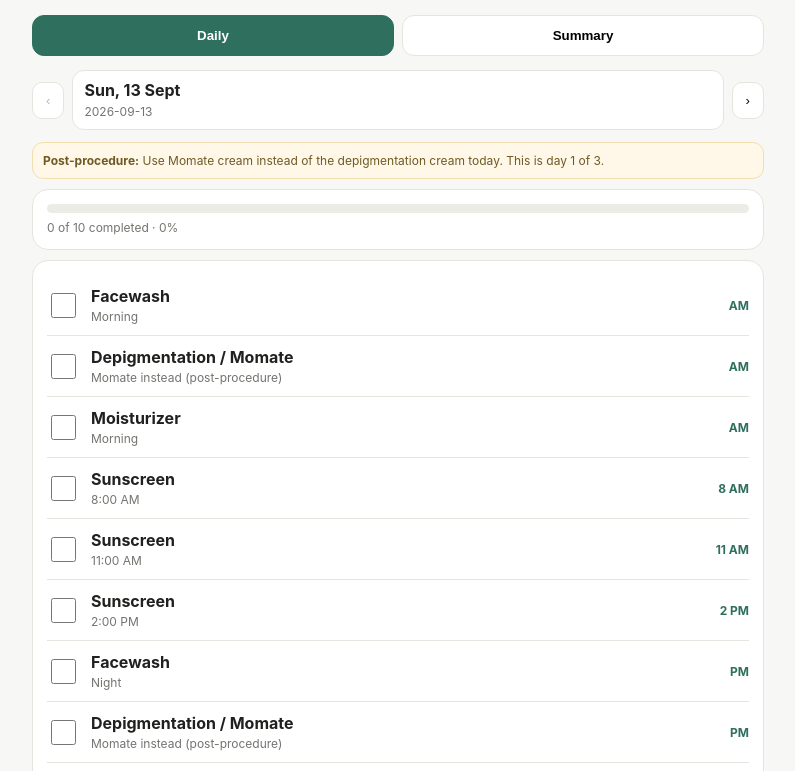
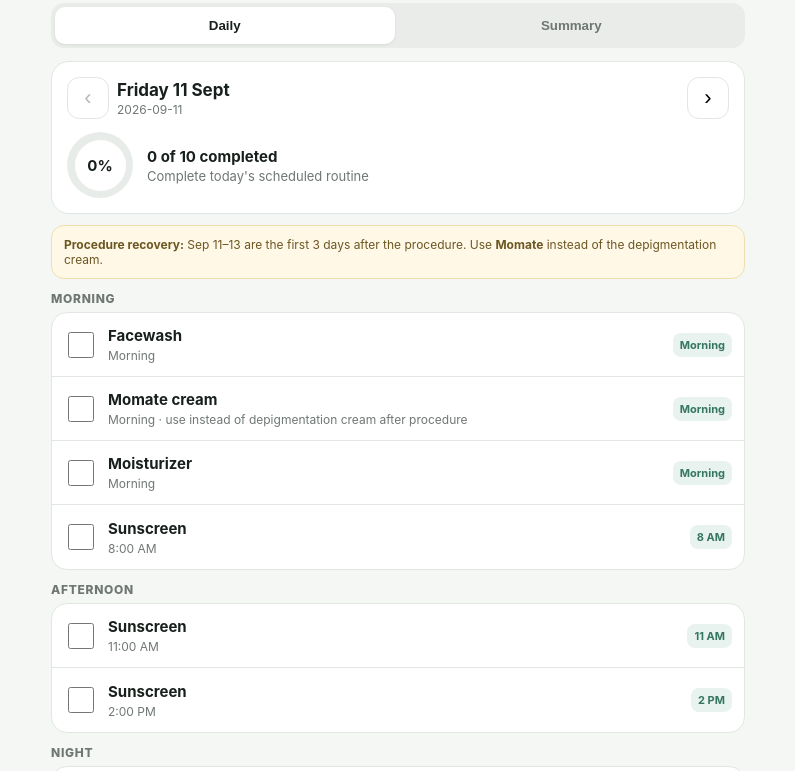
Before and after one commit to sandeepkumarmyla-debug/Skincare-tracker, a plain HTML site: page index.html in a window 1280 px wide. Shown: the part 77-848 px from the top of the page, without its empty margins (242-1037 px from the left). Drawn offline with Linux system fonts and the light colour scheme.

Commit message:
Add files via upload

```diff
--- a/index.html
+++ b/index.html
@@ -3,164 +3,124 @@
 <head>
 <meta charset="utf-8">
 <meta name="viewport" content="width=device-width,initial-scale=1,viewport-fit=cover">
-<meta name="theme-color" content="#f7f7f5">
-<title>Skincare & Medication Tracker — Sep 2026</title>
+<meta name="theme-color" content="#f5f7f5">
+<title>Skin Tracker · September 2026</title>
 <style>
-:root{--bg:#f7f7f5;--card:#fff;--text:#20211f;--muted:#73746f;--line:#e5e5df;--accent:#2f6f5e;--accent2:#e9f3ef;--danger:#a34d45}
-*{box-sizing:border-box}body{margin:0;background:var(--bg);color:var(--text);font-family:-apple-system,BlinkMacSystemFont,"Segoe UI",sans-serif}
-.wrap{max-width:760px;margin:auto;padding:18px 14px 40px}
-h1{font-size:25px;margin:5px 0 4px}.sub{color:var(--muted);font-size:14px;margin-bottom:18px}
-.tabs{display:flex;gap:8px;margin-bottom:14px}.tab{flex:1;border:1px solid var(--line);background:var(--card);border-radius:12px;padding:12px;font-weight:700}
-.tab.active{background:var(--accent);color:white;border-color:var(--accent)}
-.panel{display:none}.panel.active{display:block}
-.daynav{display:flex;gap:8px;align-items:center;margin-bottom:12px}.daynav button{border:1px solid var(--line);background:#fff;border-radius:10px;padding:10px 13px}.datebox{flex:1;background:#fff;border:1px solid var(--line);border-radius:12px;padding:9px 11px}
-.datebox strong{display:block}.datebox span{font-size:12px;color:var(--muted)}
-.card{background:var(--card);border:1px solid var(--line);border-radius:16px;margin:10px 0;padding:14px}
-.row{display:flex;align-items:center;gap:12px;padding:11px 0;border-bottom:1px solid var(--line)}.row:last-child{border-bottom:0}
-.check{width:25px;height:25px;accent-color:var(--accent);flex:none}.info{flex:1;min-width:0}.name{font-weight:700}.detail{font-size:12px;color:var(--muted);margin-top:3px}.time{font-size:12px;color:var(--accent);font-weight:700}
-.skip{opacity:.5}.note{font-size:12px;background:#fff8e8;border:1px solid #f0dfb0;padding:10px;border-radius:11px;color:#6f5a24;margin-top:8px}
-.progress{height:9px;background:#ecece7;border-radius:99px;overflow:hidden}.bar{height:100%;background:var(--accent);width:0}
-.statgrid{display:grid;grid-template-columns:repeat(2,1fr);gap:10px}.stat{background:#fff;border:1px solid var(--line);border-radius:14px;padding:14px}.stat b{font-size:24px}.stat span{display:block;color:var(--muted);font-size:12px;margin-top:3px}
-table{width:100%;border-collapse:collapse;font-size:12px;background:#fff;border-radius:14px;overflow:hidden}th,td{padding:9px 6px;border-bottom:1px solid var(--line);text-align:center}th:first-child,td:first-child{text-align:left;font-weight:600}th{color:var(--muted);font-weight:600}
-.ok{color:var(--accent);font-weight:800}.partial{color:#9b7420;font-weight:800}.zero{color:#b14e45;font-weight:800}
-.reset{margin-top:15px;border:1px solid #ddd;background:#fff;border-radius:10px;padding:10px;color:var(--danger)}
-@media(max-width:430px){.wrap{padding:14px 10px 35px}h1{font-size:22px}.row{gap:9px}.time{font-size:11px}}
+:root{--bg:#f5f7f5;--card:#fff;--text:#18201c;--muted:#6f7772;--line:#e2e7e3;--accent:#357663;--accentbg:#e8f2ee;--warn:#8a681f;--warnbg:#fff8e7}
+*{box-sizing:border-box}body{margin:0;background:var(--bg);color:var(--text);font-family:-apple-system,BlinkMacSystemFont,"SF Pro Text","Segoe UI",sans-serif}
+.app{max-width:720px;margin:auto;padding:16px 13px 32px}.top{display:flex;justify-content:space-between;align-items:flex-start;gap:10px;margin-bottom:15px}
+h1{font-size:25px;letter-spacing:-.4px;margin:0 0 3px}.subtitle{font-size:13px;color:var(--muted)}
+.today{border:0;background:var(--accent);color:white;border-radius:12px;padding:10px 12px;font-weight:700}
+.tabs{display:grid;grid-template-columns:1fr 1fr;gap:7px;background:#e9ece9;padding:4px;border-radius:13px;margin-bottom:13px}
+.tab{border:0;background:transparent;border-radius:10px;padding:11px;font-weight:700;color:var(--muted)}.tab.active{background:white;color:var(--text);box-shadow:0 1px 3px #00000012}
+.hero{background:var(--card);border:1px solid var(--line);border-radius:18px;padding:15px;margin-bottom:11px}
+.dateRow{display:flex;align-items:center;gap:8px}.arrow{width:42px;height:42px;border:1px solid var(--line);background:white;border-radius:12px;font-size:22px}.date{flex:1}.date b{font-size:17px}.date span{display:block;font-size:12px;color:var(--muted);margin-top:2px}
+.ringRow{display:flex;align-items:center;gap:14px;margin-top:13px}.ring{width:66px;height:66px;border-radius:50%;display:grid;place-items:center;background:conic-gradient(var(--accent) var(--pct),#e8ece9 0)}.ring:before{content:"";width:51px;height:51px;border-radius:50%;background:white;grid-area:1/1}.ring strong{grid-area:1/1;z-index:1;font-size:15px}.ringText{font-size:13px;color:var(--muted)}.ringText b{display:block;color:var(--text);font-size:15px;margin-bottom:2px}
+.note{background:var(--warnbg);border:1px solid #f0dfae;border-radius:13px;padding:11px 12px;font-size:12px;color:#6c5722;margin-bottom:11px}
+.section{margin:12px 0 6px;font-size:12px;color:var(--muted);font-weight:800;text-transform:uppercase;letter-spacing:.7px}
+.card{background:var(--card);border:1px solid var(--line);border-radius:16px;overflow:hidden}
+.task{display:flex;align-items:center;gap:11px;padding:13px 12px;border-bottom:1px solid var(--line);min-height:64px}.task:last-child{border-bottom:0}
+.task input{width:26px;height:26px;accent-color:var(--accent);flex:none}.info{flex:1;min-width:0}.name{font-weight:750;font-size:15px}.detail{font-size:12px;color:var(--muted);margin-top:3px}.pill{font-size:11px;font-weight:750;color:var(--accent);background:var(--accentbg);padding:5px 7px;border-radius:8px;white-space:nowrap}
+.calendar{display:grid;grid-template-columns:repeat(7,1fr);gap:5px}.dow{text-align:center;font-size:10px;color:var(--muted);font-weight:700;padding-bottom:3px}.calday{min-height:57px;border:1px solid var(--line);background:white;border-radius:10px;padding:6px;text-align:left}.calday.muted{opacity:.4}.calday.sel{outline:2px solid var(--accent)}.calnum{font-size:12px;font-weight:800}.mini{height:4px;background:#e6ebe7;border-radius:99px;margin-top:10px;overflow:hidden}.mini i{display:block;height:100%;background:var(--accent);width:0}
+.stats{display:grid;grid-template-columns:repeat(2,1fr);gap:9px}.stat{background:white;border:1px solid var(--line);border-radius:14px;padding:13px}.stat b{font-size:24px}.stat span{display:block;color:var(--muted);font-size:11px;margin-top:2px}
+.medbar{margin:9px 0 12px}.medline{display:flex;justify-content:space-between;font-size:12px;margin-bottom:5px}.medline span{color:var(--muted)}.bar{height:7px;background:#e7ebe8;border-radius:99px;overflow:hidden}.bar i{display:block;height:100%;background:var(--accent);width:0}
+.small{font-size:11px;color:var(--muted);line-height:1.45}.reset{margin-top:15px;border:1px solid #e1c9c7;background:white;color:#9a514a;border-radius:11px;padding:10px 12px}
+@media(max-width:360px){h1{font-size:22px}.task{padding:12px 9px}.pill{font-size:10px}.app{padding-left:9px;padding-right:9px}}
 </style>
 </head>
 <body>
-<div class="wrap">
-<h1>Skincare & Medication Tracker</h1>
-<div class="sub">September 2026 · Starts Sep 13 · Tap each item when completed</div>
+<div class="app">
+<header class="top"><div><h1>Skin Tracker</h1><div class="subtitle">September 2026 · personal daily checklist</div></div><button class="today" id="todayBtn">Today</button></header>
 
-<div class="tabs">
-<button class="tab active" data-tab="daily">Daily</button>
-<button class="tab" data-tab="summary">Summary</button>
-</div>
+<div class="tabs"><button class="tab active" data-view="daily">Daily</button><button class="tab" data-view="summary">Summary</button></div>
 
-<section id="daily" class="panel active">
-<div class="daynav">
-<button id="prev">‹</button>
-<div class="datebox"><strong id="dateTitle"></strong><span id="dateSub"></span></div>
-<button id="next">›</button>
-</div>
-<div id="procedureNote"></div>
-<div class="card"><div class="progress"><div class="bar" id="bar"></div></div><div id="progressText" style="font-size:12px;color:#73746f;margin-top:7px"></div></div>
-<div class="card" id="tasks"></div>
+<main id="daily">
+<section class="hero">
+<div class="dateRow"><button class="arrow" id="prev">‹</button><div class="date"><b id="dateTitle"></b><span id="dateSub"></span></div><button class="arrow" id="next">›</button></div>
+<div class="ringRow"><div class="ring" id="ring"><strong id="pct">0%</strong></div><div class="ringText"><b id="doneText">0 of 0 completed</b><span>Complete today's scheduled routine</span></div></div>
 </section>
+<div id="note"></div>
+<div id="morning"></div><div id="afternoon"></div><div id="night"></div><div id="other"></div>
+</main>
 
-<section id="summary" class="panel">
-<div class="statgrid" id="stats"></div>
-<div class="card" style="margin-top:12px">
-<strong>September completion</strong>
-<div style="overflow:auto;margin-top:10px"><table><thead><tr><th>Date</th><th>FW</th><th>Depig.</th><th>Moist.</th><th>Sun</th><th>Scalp</th><th>Shamp.</th><th>Tab</th></tr></thead><tbody id="summaryBody"></tbody></table></div>
-</div>
+<main id="summary" style="display:none">
+<div class="stats" id="stats"></div>
+<div class="section">September calendar</div>
+<div class="card" style="padding:10px"><div class="calendar" id="calendar"></div></div>
+<div class="section">Medication / product completion</div>
+<div class="card" style="padding:13px" id="meds"></div>
+<div class="section">Daily detail</div>
+<div class="card" style="padding:10px;overflow:auto"><table style="width:100%;border-collapse:collapse;font-size:11px"><thead><tr><th style="text-align:left;padding:6px">Date</th><th>FW</th><th>Depig.</th><th>Moist.</th><th>Sun</th><th>Scalp</th><th>Shamp.</th><th>Tab</th></tr></thead><tbody id="detail"></tbody></table></div>
 <button class="reset" id="reset">Reset all tracker data</button>
-</section>
+<p class="small">Data is stored locally in this browser/device. It is not synced between devices.</p>
+</main>
 </div>
 
 <script>
-const start = new Date(Date.UTC(2026,8,13));
-const end = new Date(Date.UTC(2026,8,30));
-const KEY='skinTrackerSep2026_v1';
-let state=JSON.parse(localStorage.getItem(KEY)||'{}');
-let current=new Date(start);
-
-const tasks=[
-{id:'fw_am',name:'Facewash',detail:'Morning',time:'AM'},
-{id:'dep_am',name:'Depigmentation / Momate',detail:'Morning',time:'AM'},
-{id:'moist_am',name:'Moisturizer',detail:'Morning',time:'AM'},
-{id:'sun_8',name:'Sunscreen',detail:'8:00 AM',time:'8 AM'},
-{id:'sun_11',name:'Sunscreen',detail:'11:00 AM',time:'11 AM'},
-{id:'sun_2',name:'Sunscreen',detail:'2:00 PM',time:'2 PM'},
-{id:'scalp',name:'Scalp lotion',detail:'Alternate nights',time:'Night'},
-{id:'shamp',name:'Shampoo',detail:'Morning after scalp lotion',time:'AM'},
-{id:'fw_pm',name:'Facewash',detail:'Night',time:'PM'},
-{id:'dep_pm',name:'Depigmentation / Momate',detail:'Night',time:'PM'},
-{id:'moist_pm',name:'Moisturizer',detail:'Night',time:'PM'},
-{id:'tablet',name:'Oxiden tablet',detail:'1 tablet after dinner',time:'After dinner'}
+const START=new Date(Date.UTC(2026,8,11)), END=new Date(Date.UTC(2026,8,30)), PROCEDURE=new Date(Date.UTC(2026,8,11));
+const KEY='skin_tracker_sep_2026_v2'; let data=JSON.parse(localStorage.getItem(KEY)||'{}'); let current=new Date(START);
+const defs=[
+{id:'fw_am',n:'Facewash',d:'Morning',p:'Morning'}, {id:'dep_am',n:'Depigmentation cream',d:'Morning',p:'Morning'},
+{id:'mom_am',n:'Momate cream',d:'Morning · use instead of depigmentation cream after procedure',p:'Morning'},
+{id:'moist_am',n:'Moisturizer',d:'Morning',p:'Morning'}, {id:'sun8',n:'Sunscreen',d:'8:00 AM',p:'Morning'},
+{id:'sun11',n:'Sunscreen',d:'11:00 AM',p:'Afternoon'}, {id:'sun2',n:'Sunscreen',d:'2:00 PM',p:'Afternoon'},
+{id:'scalp',n:'Scalp lotion',d:'Alternate nights · starts Sep 11',p:'Night'},
+{id:'shamp',n:'Shampoo',d:'Morning after scalp lotion the night before',p:'Morning'},
+{id:'fw_pm',n:'Facewash',d:'Night',p:'Night'}, {id:'dep_pm',n:'Depigmentation cream',d:'Night',p:'Night'},
+{id:'mom_pm',n:'Momate cream',d:'Night · use instead of depigmentation cream after procedure',p:'Night'},
+{id:'moist_pm',n:'Moisturizer',d:'Night',p:'Night'}, {id:'tablet',n:'Oxiden tablet',d:'1 tablet after dinner',p:'After dinner'}
 ];
-
-function iso(d){return d.toISOString().slice(0,10)}
-function fmt(d){return d.toLocaleDateString('en-IN',{weekday:'short',day:'numeric',month:'short',timeZone:'UTC'})}
-function dayNum(d){return Math.round((d-start)/86400000)}
-function scalpDay(d){return dayNum(d)%2===1} // Sep 14 first scalp-lotion night
-function postProcedure(d){return dayNum(d)>=0 && dayNum(d)<=2}
-function activeTask(t,d){
-  if(t.id.startsWith('sun_')||t.id==='fw_am'||t.id==='fw_pm'||t.id==='moist_am'||t.id==='moist_pm'||t.id==='tablet') return true;
-  if(t.id==='scalp') return scalpDay(d);
-  if(t.id==='shamp') return scalpDay(new Date(d.getTime()-86400000));
-  if(t.id==='dep_am'||t.id==='dep_pm') return true;
-  return true;
+function iso(d){return d.toISOString().slice(0,10)} function nday(d){return Math.round((d-START)/86400000)}
+function proc(d){return nday(d)<=2} function scalp(d){return nday(d)>=2 && nday(d)%2===0} // Sep13,15,17...
+function sday(d){return data[iso(d)]||{}}
+function active(t,d){
+ if(t.id==='mom_am'||t.id==='mom_pm')return proc(d);
+ if(t.id==='dep_am'||t.id==='dep_pm')return !proc(d);
+ if(t.id==='scalp')return scalp(d);
+ if(t.id==='shamp'){let prev=new Date(d-86400000);return scalp(prev)}
+ return true;
 }
-function storageDay(d){return state[iso(d)]||{}}
-function save(){localStorage.setItem(KEY,JSON.stringify(state))}
-function renderDaily(){
- const k=iso(current), s=storageDay(current);
- document.getElementById('dateTitle').textContent=fmt(current);
- document.getElementById('dateSub').textContent=k;
- let note='';
- if(postProcedure(current)) note='<div class="note"><b>Post-procedure:</b> Use Momate cream instead of the depigmentation cream today. This is day '+(dayNum(current)+1)+' of 3.</div>';
- else note='<div class="note">Depigmentation cream is active today.</div>';
- document.getElementById('procedureNote').innerHTML=note;
- const wrap=document.getElementById('tasks'); wrap.innerHTML='';
- let active=0,done=0;
- tasks.forEach(t=>{
-   let a=activeTask(t,current);
-   // shampoo is active only if today follows a scalp-lotion night
-   if(t.id==='shamp') a=scalpDay(new Date(current.getTime()-86400000));
-   if(!a)return;
-   active++;
-   const checked=!!s[t.id]; if(checked)done++;
-   let detail=t.detail;
-   if((t.id==='dep_am'||t.id==='dep_pm')&&postProcedure(current)) detail='Momate instead (post-procedure)';
-   if(t.id==='shamp') detail='After scalp lotion last night';
-   const row=document.createElement('label'); row.className='row';
-   row.innerHTML='<input class="check" type="checkbox" '+(checked?'checked':'')+'><div class="info"><div class="name">'+t.name+'</div><div class="detail">'+detail+'</div></div><div class="time">'+t.time+'</div>';
-   row.querySelector('input').addEventListener('change',e=>{state[k]=state[k]||{};state[k][t.id]=e.target.checked;save();renderDaily()});
-   wrap.appendChild(row);
- });
- const pct=active?Math.round(done/active*100):0;
- document.getElementById('bar').style.width=pct+'%';
- document.getElementById('progressText').textContent=done+' of '+active+' completed · '+pct+'%';
- document.getElementById('prev').disabled=current<=start;
- document.getElementById('next').disabled=current>=end;
+function fmt(d){return d.toLocaleDateString('en-IN',{weekday:'long',day:'numeric',month:'short',timeZone:'UTC'})}
+function tasksFor(d){return defs.filter(t=>active(t,d))}
+function completion(d){let ts=tasksFor(d),s=sday(d),done=ts.filter(t=>s[t.id]).length;return [done,ts.length]}
+function save(){localStorage.setItem(KEY,JSON.stringify(data))}
+function taskEl(t,d){
+ const s=sday(d), lab=document.createElement('label');lab.className='task';
+ lab.innerHTML='<input type="checkbox" '+(s[t.id]?'checked':'')+'><div class="info"><div class="name">'+t.n+'</div><div class="detail">'+t.d+'</div></div><span class="pill">'+(t.p==='After dinner'?'Dinner':t.d.includes('8:00')?'8 AM':t.d.includes('11:00')?'11 AM':t.d.includes('2:00')?'2 PM':t.p)+'</span>';
+ lab.querySelector('input').addEventListener('change',e=>{data[iso(d)]=data[iso(d)]||{};data[iso(d)][t.id]=e.target.checked;save();render()});return lab;
+}
+function render(){
+ const k=iso(current), [done,total]=completion(current), pct=total?Math.round(done/total*100):0;
+ document.getElementById('dateTitle').textContent=fmt(current);document.getElementById('dateSub').textContent=k;
+ document.getElementById('pct').textContent=pct+'%';document.getElementById('doneText').textContent=done+' of '+total+' completed';
+ document.getElementById('ring').style.setProperty('--pct',pct+'%');
+ document.getElementById('prev').disabled=current<=START;document.getElementById('next').disabled=current>=END;
+ document.getElementById('note').innerHTML=proc(current)?'<div class="note"><b>Procedure recovery:</b> Sep 11–13 are the first 3 days after the procedure. Use <b>Momate</b> instead of the depigmentation cream.</div>':'<div class="note">Depigmentation cream is scheduled morning and night.</div>';
+ ['morning','afternoon','night','other'].forEach(x=>document.getElementById(x).innerHTML='');
+ const order=[['Morning','morning'],['Afternoon','afternoon'],['Night','night'],['After dinner','other']];
+ order.forEach(([p,id])=>{let ts=tasksFor(current).filter(t=>t.p===p);if(!ts.length)return;let h=document.createElement('div');h.className='section';h.textContent=p;document.getElementById(id).appendChild(h);let c=document.createElement('div');c.className='card';ts.forEach(t=>c.appendChild(taskEl(t,current)));document.getElementById(id).appendChild(c)});
 }
 function renderSummary(){
- const rows=document.getElementById('summaryBody'); rows.innerHTML='';
- let total=0,completed=0,days=0;
- for(let i=0;i<=17;i++){
-   const d=new Date(start.getTime()+i*86400000), s=storageDay(d);
-   let cells=[];
-   const groups=[
-     ['fw_am','fw_pm'],['dep_am','dep_pm'],['moist_am','moist_pm'],
-     ['sun_8','sun_11','sun_2'],['scalp'],['shamp'],['tablet']
-   ];
-   groups.forEach(g=>{
-     const active=g.filter(id=>tasks.find(t=>t.id===id)&&activeTask(tasks.find(t=>t.id===id),d));
-     const n=active.filter(id=>s[id]).length;
-     total+=active.length; completed+=n;
-     cells.push(active.length===0?'—':n===active.length?'✓':n?'•':'–');
-   });
-   if(cells.some(x=>x!=='—'))days++;
-   const tr=document.createElement('tr');
-   tr.innerHTML='<td>'+d.toLocaleDateString('en-IN',{day:'2-digit',month:'short',timeZone:'UTC'})+'</td>'+cells.map(x=>'<td class="'+(x==='✓'?'ok':x==='•'?'partial':x==='–'?'zero':'')+'">'+x+'</td>').join('');
-   rows.appendChild(tr);
- }
- const pct=total?Math.round(completed/total*100):0;
- document.getElementById('stats').innerHTML=
- '<div class="stat"><b>'+pct+'%</b><span>Overall completion</span></div>'+
- '<div class="stat"><b>'+completed+'</b><span>Tasks completed</span></div>'+
- '<div class="stat"><b>'+total+'</b><span>Scheduled tasks</span></div>'+
- '<div class="stat"><b>'+days+'</b><span>Days tracked</span></div>';
+ let total=0,done=0,days=0;
+ for(let d=new Date(START);d<=END;d=new Date(d.getTime()+86400000)){let [a,b]=completion(d);total+=b;done+=a;if(a)days++}
+ let pct=total?Math.round(done/total*100):0;
+ document.getElementById('stats').innerHTML='<div class="stat"><b>'+pct+'%</b><span>Overall completion</span></div><div class="stat"><b>'+done+'</b><span>Tasks completed</span></div><div class="stat"><b>'+total+'</b><span>Scheduled tasks</span></div><div class="stat"><b>'+days+'</b><span>Days with progress</span></div>';
+ let cal=document.getElementById('calendar');cal.innerHTML='';['S','M','T','W','T','F','S'].forEach(x=>{let e=document.createElement('div');e.className='dow';e.textContent=x;cal.appendChild(e)});
+ let first=new Date(Date.UTC(2026,8,1));for(let i=0;i<first.getUTCDay();i++){let e=document.createElement('div');e.className='calday muted';cal.appendChild(e)}
+ for(let i=1;i<=30;i++){let d=new Date(Date.UTC(2026,8,i)),e=document.createElement('button');e.className='calday '+(iso(d)===iso(current)?'sel':'');let [a,b]=completion(d),p=b?Math.round(a/b*100):0;e.innerHTML='<div class="calnum">'+i+'</div><div class="mini"><i style="width:'+p+'%"></i></div>';e.addEventListener('click',()=>{if(d>=START&&d<=END){current=d;switchView('daily')}});cal.appendChild(e)}
+ const med=document.getElementById('meds');med.innerHTML='';
+ const groups=[['Facewash',['fw_am','fw_pm']],['Depigmentation / Momate',['dep_am','dep_pm','mom_am','mom_pm']],['Moisturizer',['moist_am','moist_pm']],['Sunscreen',['sun8','sun11','sun2']],['Scalp lotion',['scalp']],['Shampoo',['shamp']],['Oxiden tablet',['tablet']]];
+ groups.forEach(([name,ids])=>{let scheduled=0,completed=0;for(let d=new Date(START);d<=END;d=new Date(d.getTime()+86400000)){ids.forEach(id=>{let t=defs.find(x=>x.id===id);if(active(t,d)){scheduled++;if(sday(d)[id])completed++}})}let p=scheduled?Math.round(completed/scheduled*100):0;let e=document.createElement('div');e.className='medbar';e.innerHTML='<div class="medline"><b>'+name+'</b><span>'+completed+'/'+scheduled+' · '+p+'%</span></div><div class="bar"><i style="width:'+p+'%"></i></div>';med.appendChild(e)});
+ const body=document.getElementById('detail');body.innerHTML='';
+ for(let d=new Date(START);d<=END;d=new Date(d.getTime()+86400000)){let s=sday(d), groups=[['fw_am','fw_pm'],['dep_am','dep_pm','mom_am','mom_pm'],['moist_am','moist_pm'],['sun8','sun11','sun2'],['scalp'],['shamp'],['tablet']];let tr=document.createElement('tr');tr.innerHTML='<td style="padding:6px 4px">'+d.getUTCDate()+' Sep</td>'+groups.map(g=>{let a=g.filter(id=>active(defs.find(t=>t.id===id),d)),n=a.filter(id=>s[id]).length;return '<td style="padding:6px 3px;font-weight:700">'+(a.length&&n===a.length?'✓':n?'•':'–')+'</td>'}).join('');body.appendChild(tr)}
 }
-document.querySelectorAll('.tab').forEach(b=>b.addEventListener('click',()=>{
- document.querySelectorAll('.tab').forEach(x=>x.classList.remove('active'));b.classList.add('active');
- document.querySelectorAll('.panel').forEach(x=>x.classList.remove('active'));document.getElementById(b.dataset.tab).classList.add('active');
- if(b.dataset.tab==='summary')renderSummary();
-}));
-document.getElementById('prev').addEventListener('click',()=>{current=new Date(current.getTime()-86400000);renderDaily()});
-document.getElementById('next').addEventListener('click',()=>{current=new Date(current.getTime()+86400000);renderDaily()});
-document.getElementById('reset').addEventListener('click',()=>{if(confirm('Reset all September tracker data?')){state={};save();renderSummary();renderDaily()}});
-renderDaily();
+function switchView(v){document.querySelectorAll('.tab').forEach(b=>b.classList.toggle('active',b.dataset.view===v));document.getElementById('daily').style.display=v==='daily'?'block':'none';document.getElementById('summary').style.display=v==='summary'?'block':'none';if(v==='summary')renderSummary();render()}
+document.querySelectorAll('.tab').forEach(b=>b.addEventListener('click',()=>switchView(b.dataset.view)));
+document.getElementById('prev').addEventListener('click',()=>{if(current>START){current=new Date(current-86400000);render()}});
+document.getElementById('next').addEventListener('click',()=>{if(current<END){current=new Date(current.getTime()+86400000);render()}});
+document.getElementById('todayBtn').addEventListener('click',()=>{current=new Date(Date.UTC(2026,8,11));render()});
+document.getElementById('reset').addEventListener('click',()=>{if(confirm('Reset all September tracker data?')){data={};save();renderSummary();render()}});
+render();
 </script>
-</body></html>
+</body>
+</html>
```
